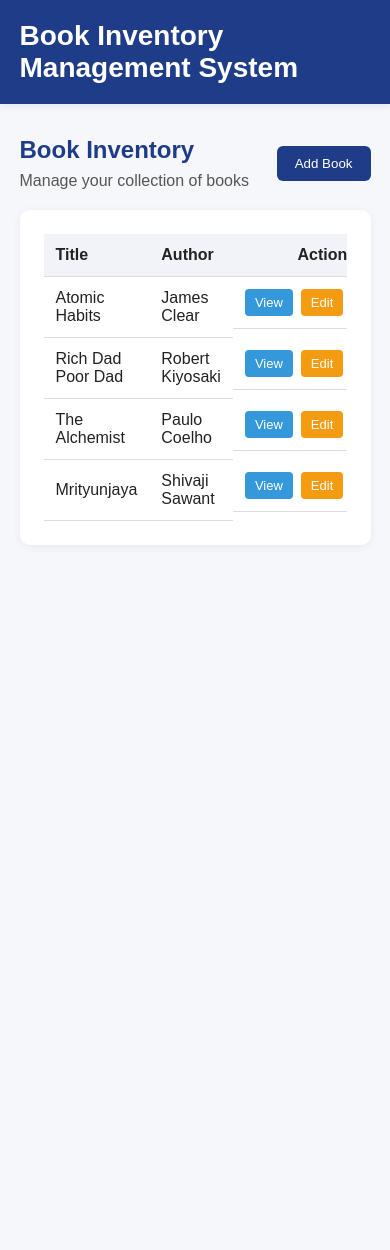
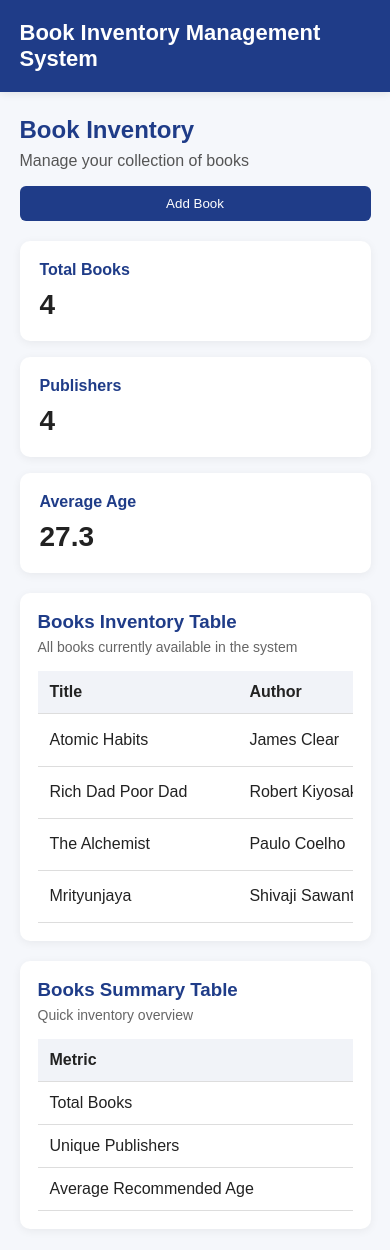
Before and after one commit to Dnyanu-Ingale/book-inventory-management, a React (Vite) app: page / in a window 390 px wide. Shown: the top 1250 px of the page. Before the commit the page ends 844 px from the top, so only its background shows below. Built offline with nearby package versions, Linux system fonts and the light colour scheme; data requests are answered from the project's data file.

Commit message:
feat: improve dashboard UI with summary cards and responsive tables

```diff
--- a/src/components/common/BookTable.jsx
+++ b/src/components/common/BookTable.jsx
@@ -14,7 +14,7 @@ function BookTable({ books, onView, onEdit, onDelete }) {
           {books.length === 0 ? (
             <tr>
               <td colSpan="3" className="no-data">
-                No books available
+                No books available. Click “Add Book” to create your first record.
               </td>
             </tr>
           ) : (
@@ -25,9 +25,7 @@ function BookTable({ books, onView, onEdit, onDelete }) {
                 <td className="actions">
                   <button onClick={() => onView(book)}>View</button>
                   <button onClick={() => onEdit(book)}>Edit</button>
-                  <button onClick={() => onDelete(book.id)}>
-                    Delete
-                  </button>
+                  <button onClick={() => onDelete(book.id)}>Delete</button>
                 </td>
               </tr>
             ))
--- a/src/pages/HomePage.jsx
+++ b/src/pages/HomePage.jsx
@@ -1,4 +1,4 @@
-import { useEffect, useState } from 'react';
+import { useEffect, useMemo, useState } from 'react';
 import { useNavigate } from 'react-router-dom';
 import BookTable from '../components/common/BookTable';
 import { deleteBook, getAllBooks } from '../services/bookService';
@@ -28,6 +28,30 @@ function HomePage() {
 
     fetchBooks();
   }, []);
+
+  const summaryData = useMemo(() => {
+    const totalBooks = books.length;
+
+    const uniquePublishers = new Set(
+      books.map((book) => book.publisher).filter(Boolean)
+    ).size;
+
+    const averageAge =
+      totalBooks > 0
+        ? (
+            books.reduce(
+              (sum, book) => sum + Number(book.recommendedAge || 0),
+              0
+            ) / totalBooks
+          ).toFixed(1)
+        : 0;
+
+    return {
+      totalBooks,
+      uniquePublishers,
+      averageAge,
+    };
+  }, [books]);
 
   const handleView = (book) => {
     navigate(`/books/${book.id}`);
@@ -61,7 +85,7 @@ function HomePage() {
 
   return (
     <section className="page">
-      <div className="page-header">
+      <div className="page-header page-header-responsive">
         <div>
           <h2>Book Inventory</h2>
           <p>Manage your collection of books</p>
@@ -75,7 +99,29 @@ function HomePage() {
         </button>
       </div>
 
+      <div className="stats-grid">
+        <div className="stat-card">
+          <h3>Total Books</h3>
+          <p>{summaryData.totalBooks}</p>
+        </div>
+
+        <div className="stat-card">
+          <h3>Publishers</h3>
+          <p>{summaryData.uniquePublishers}</p>
+        </div>
+
+        <div className="stat-card">
+          <h3>Average Age</h3>
+          <p>{summaryData.averageAge}</p>
+        </div>
+      </div>
+
       <div className="content-card">
+        <div className="section-title">
+          <h3>Books Inventory Table</h3>
+          <p>All books currently available in the system</p>
+        </div>
+
         {isLoading && <p>Loading books...</p>}
         {error && <p className="error-text">{error}</p>}
 
@@ -88,6 +134,39 @@ function HomePage() {
           />
         )}
       </div>
+
+      <div className="content-card">
+        <div className="section-title">
+          <h3>Books Summary Table</h3>
+          <p>Quick inventory overview</p>
+        </div>
+
+        <div className="table-container">
+          <table className="book-table">
+            <thead>
+              <tr>
+                <th>Metric</th>
+                <th>Value</th>
+              </tr>
+            </thead>
+
+            <tbody>
+              <tr>
+                <td>Total Books</td>
+                <td>{summaryData.totalBooks}</td>
+              </tr>
+              <tr>
+                <td>Unique Publishers</td>
+                <td>{summaryData.uniquePublishers}</td>
+              </tr>
+              <tr>
+                <td>Average Recommended Age</td>
+                <td>{summaryData.averageAge}</td>
+              </tr>
+            </tbody>
+          </table>
+        </div>
+      </div>
     </section>
   );
 }
--- a/src/styles/app.css
+++ b/src/styles/app.css
@@ -8,6 +8,9 @@
   color: #ffffff;
   padding: 20px 0;
   box-shadow: 0 2px 8px rgba(0, 0, 0, 0.08);
+  position: sticky;
+  top: 0;
+  z-index: 10;
 }
 
 .header-container,
@@ -23,7 +26,7 @@
 }
 
 .main-content {
-  padding: 32px 0;
+  padding: 32px 0 48px;
 }
 
 /* ===== Page Structure ===== */
@@ -37,6 +40,7 @@
   display: flex;
   justify-content: space-between;
   align-items: center;
+  gap: 16px;
 }
 
 .page-header h2 {
@@ -48,11 +52,30 @@
   color: #555;
 }
 
+.page-header-responsive {
+  flex-wrap: wrap;
+}
+
 .content-card {
   background-color: #ffffff;
   border-radius: 10px;
   padding: 24px;
   box-shadow: 0 2px 10px rgba(0, 0, 0, 0.06);
+  overflow: hidden;
+}
+
+.section-title {
+  margin-bottom: 16px;
+}
+
+.section-title h3 {
+  color: #1f3c88;
+  margin-bottom: 6px;
+}
+
+.section-title p {
+  color: #666;
+  font-size: 14px;
 }
 
 /* ===== Buttons ===== */
@@ -64,6 +87,7 @@
   border-radius: 6px;
   cursor: pointer;
   font-weight: 500;
+  transition: background-color 0.2s ease;
 }
 
 .primary-btn:hover {
@@ -75,14 +99,42 @@
   cursor: not-allowed;
 }
 
+/* ===== Stats ===== */
+.stats-grid {
+  display: grid;
+  grid-template-columns: repeat(3, 1fr);
+  gap: 16px;
+}
+
+.stat-card {
+  background-color: #ffffff;
+  border-radius: 10px;
+  padding: 20px;
+  box-shadow: 0 2px 10px rgba(0, 0, 0, 0.06);
+}
+
+.stat-card h3 {
+  color: #1f3c88;
+  font-size: 16px;
+  margin-bottom: 10px;
+}
+
+.stat-card p {
+  font-size: 28px;
+  font-weight: 700;
+  color: #222;
+}
+
 /* ===== Table Styles ===== */
 .table-container {
   overflow-x: auto;
+  max-width: 100%;
 }
 
 .book-table {
   width: 100%;
   border-collapse: collapse;
+  min-width: 600px;
 }
 
 .book-table th,
@@ -90,6 +142,7 @@
   padding: 12px;
   border-bottom: 1px solid #ddd;
   text-align: left;
+  vertical-align: middle;
 }
 
 .book-table th {
@@ -101,6 +154,7 @@
   display: flex;
   gap: 8px;
   justify-content: center;
+  flex-wrap: wrap;
 }
 
 .actions button {
@@ -128,7 +182,7 @@
 
 .no-data {
   text-align: center;
-  padding: 20px;
+  padding: 24px;
   color: #777;
 }
 
@@ -171,6 +225,11 @@
   justify-content: flex-start;
 }
 
+.field-error {
+  color: #e74c3c;
+  font-size: 13px;
+}
+
 /* ===== Details Page ===== */
 .details-card {
   display: flex;
@@ -182,6 +241,7 @@
 .error-text {
   color: #d93025;
   font-weight: 500;
+  margin-bottom: 12px;
 }
 
 .secondary-link {
@@ -196,7 +256,34 @@
   text-decoration: underline;
 }
 
-.field-error {
-  color: #e74c3c;
-  font-size: 13px;
+/* ===== Responsive ===== */
+@media (max-width: 768px) {
+  .logo {
+    font-size: 22px;
+  }
+
+  .main-content {
+    padding: 24px 0 40px;
+  }
+
+  .content-card {
+    padding: 18px;
+  }
+
+  .stats-grid {
+    grid-template-columns: 1fr;
+  }
+
+  .page-header {
+    flex-direction: column;
+    align-items: flex-start;
+  }
+
+  .primary-btn {
+    width: 100%;
+  }
+
+  .actions {
+    justify-content: flex-start;
+  }
 }
```
